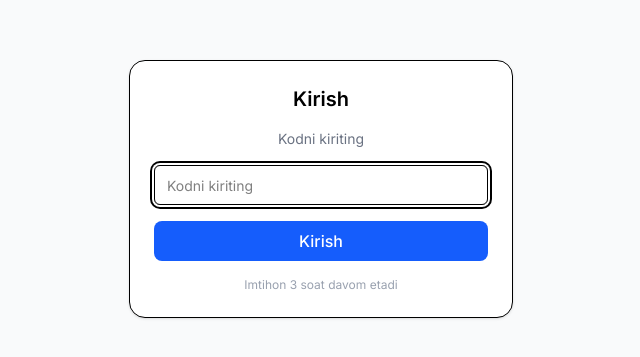
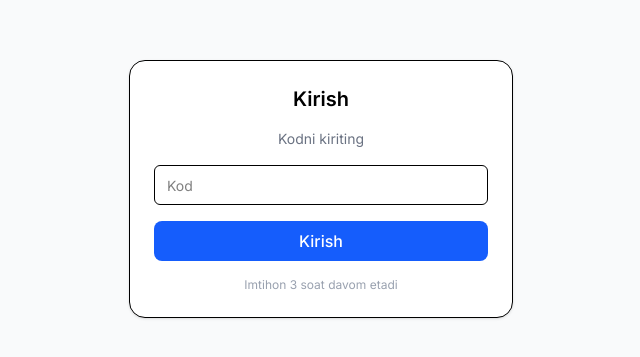
Before and after one commit to kumanboy/certification, a Next.js app: page /login in a window 1280 px wide. Shown: the part 211-568 px from the top of the page, without its empty margins (319-959 px from the left). Built offline with nearby package versions, Linux system fonts and the light colour scheme.

Commit message:
done & updated

```diff
--- a/app/login/page.tsx
+++ b/app/login/page.tsx
@@ -1,11 +1,15 @@
 "use client";
 
-import React, { useState } from "react";
+import React, { Suspense, useState } from "react";
 import { useRouter, useSearchParams } from "next/navigation";
 import { Button } from "@/components/ui/button";
 import { Input } from "@/components/ui/input";
 
-export default function LoginPage() {
+// If you want to be extra-safe about avoiding prerendering issues,
+// uncomment the line below to force this page to be dynamic:
+// export const dynamic = "force-dynamic";
+
+function LoginForm() {
     const [code, setCode] = useState("");
     const [loading, setLoading] = useState(false);
     const [err, setErr] = useState<string | null>(null);
@@ -23,13 +27,13 @@ export default function LoginPage() {
                 body: JSON.stringify({ code }),
             });
             const data: { ok?: boolean; error?: string } = await res.json();
-            if (!res.ok) {
-                throw new Error(data?.error || "Login failed");
-            }
-            const next = sp.get("redirect") ?? "/exam";
+            if (!res.ok) throw new Error(data?.error || "Login failed");
+            const next = sp.get("redirect") || "/exam";
             router.replace(next);
-        } catch (error: unknown) {
-            setErr(error instanceof Error ? error.message : "Login failed");
+        } catch (error) {
+            const message =
+                error instanceof Error ? error.message : "Noma’lum xatolik";
+            setErr(message);
         } finally {
             setLoading(false);
         }
@@ -42,16 +46,12 @@ export default function LoginPage() {
                 className="w-full max-w-sm space-y-4 rounded-2xl border bg-white p-6 shadow"
             >
                 <h1 className="text-xl font-semibold text-center">Kirish</h1>
-                <p className="text-sm text-gray-500 text-center">Kodni kiriting</p>
+                <p className="text-sm text-gray-500 text-center">Kod­ni kiriting</p>
 
                 <Input
-                    placeholder="Kodni kiriting"
+                    placeholder="Kod"
                     value={code}
-                    onChange={(e: React.ChangeEvent<HTMLInputElement>) =>
-                        setCode(e.target.value)
-                    }
-                    autoComplete="one-time-code"
-                    autoFocus
+                    onChange={(e) => setCode(e.target.value)}
                     required
                 />
 
@@ -68,3 +68,20 @@ export default function LoginPage() {
         </main>
     );
 }
+
+export default function LoginPage() {
+    // Wrap the part that calls useSearchParams in Suspense
+    return (
+        <Suspense
+            fallback={
+                <main className="min-h-screen flex items-center justify-center bg-gray-50 p-4">
+                    <div className="rounded-xl border bg-white px-6 py-4 text-sm text-gray-600 shadow">
+                        Yuklanmoqda...
+                    </div>
+                </main>
+            }
+        >
+            <LoginForm />
+        </Suspense>
+    );
+}
```
